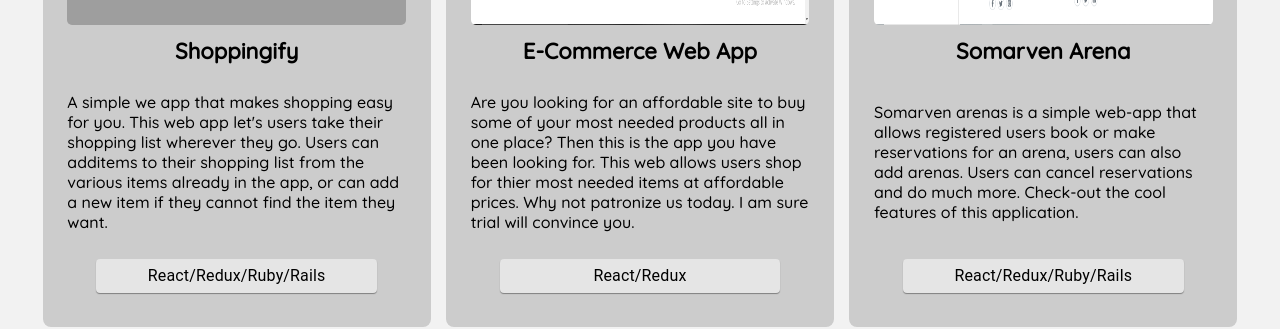
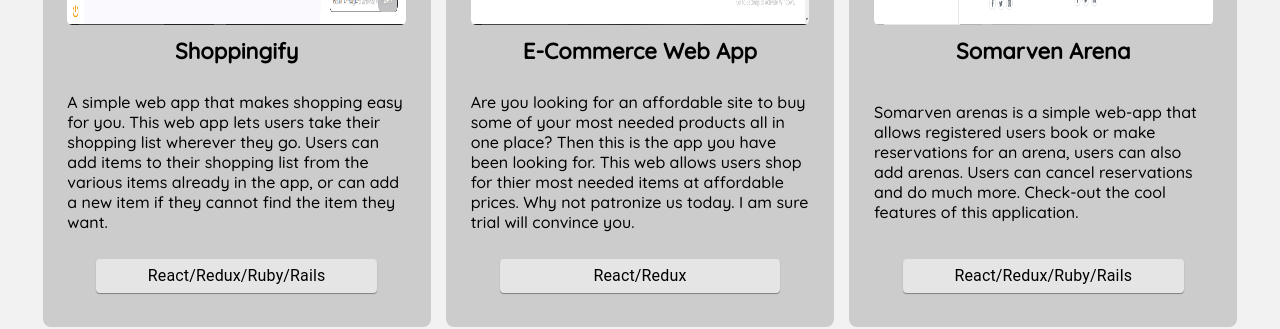
Before and after one commit to mckent05/porfolio-react, a React (Create React App) app: page / in a window 1280 px wide. Shown: the part 3241-3570 px from the top of the page. Built offline with nearby package versions, Linux system fonts and the light colour scheme; grey boxes are pictures that could not be loaded.

Commit message:
Corrected spelling error in new project

```diff
--- a/src/profiledata.js
+++ b/src/profiledata.js
@@ -5,7 +5,7 @@ import stfa from "./Images/home2.PNG";
 import profiles from "./Images/Capture1.PNG";
 import leaderboard from "./Images/leaderboard.PNG";
 import rockets from "./Images/spacehub.PNG";
-import shoppingify from "./Images/span1.PNG"
+import shoppingify from "./Images/snap1.PNG"
 import brighttop from "./Images/BrightTop.PNG";
 import bookstore from "./Images/bookstore.PNG";
 import axios from "./Images/skills/axios.png";
@@ -125,7 +125,7 @@ export const myData = {
       title: "Shoppingify",
       image: shoppingify,
       description:
-        "A simple we app that makes shopping easy for you. This web app let's users take their shopping list wherever they go. Users can additems to their shopping list from the various items already in the app, or can add a new item if they cannot find the item they want.",
+        "A simple web app that makes shopping easy for you. This web app lets users take their shopping list wherever they go. Users can add items to their shopping list from the various items already in the app, or can add a new item if they cannot find the item they want.",
       tech:["React/Redux", "Ruby/Rails"],
       live: "https://steve-shoppingify-app.netlify.app",
       source: "https://github.com/mckent05/shoppingify-frontend",
```
